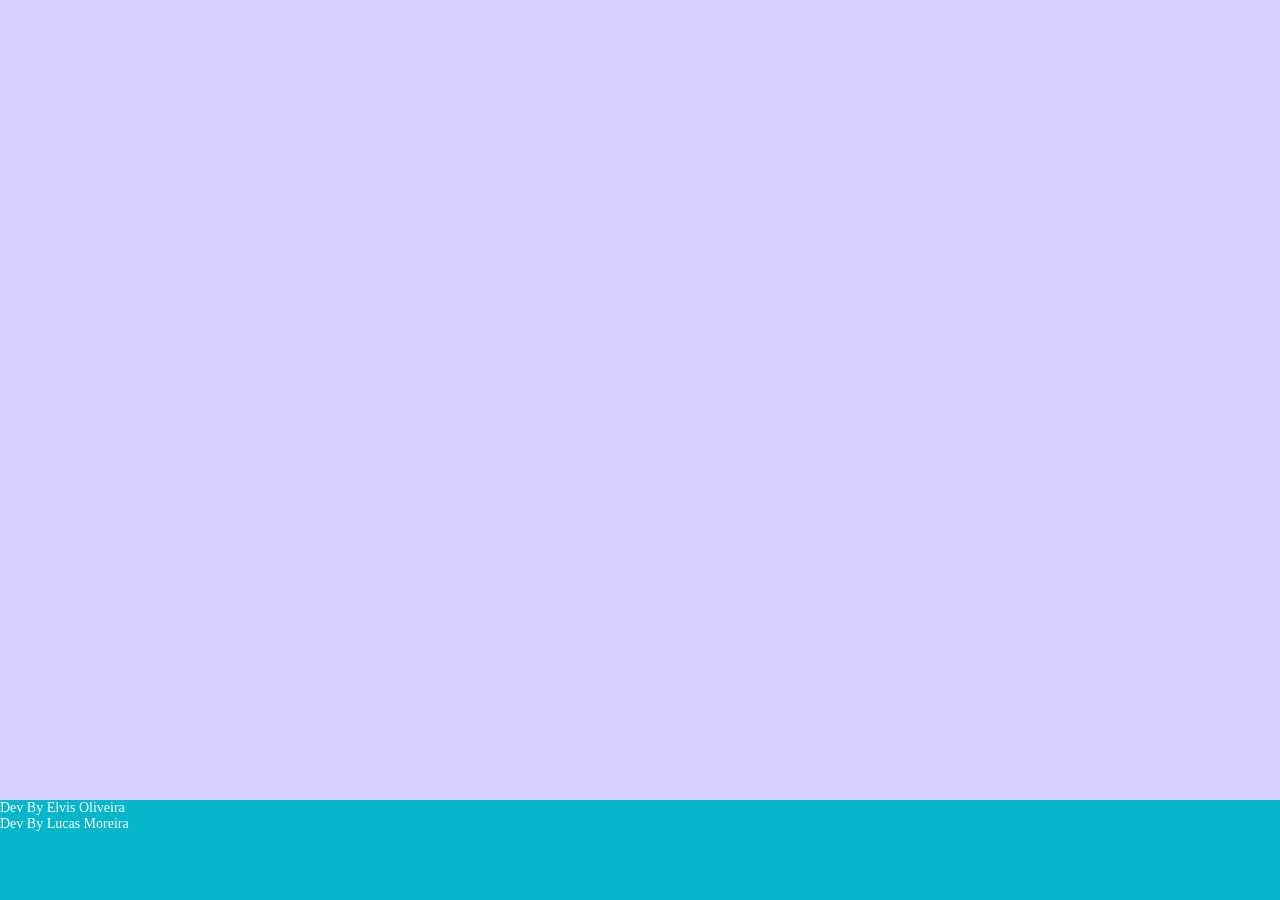
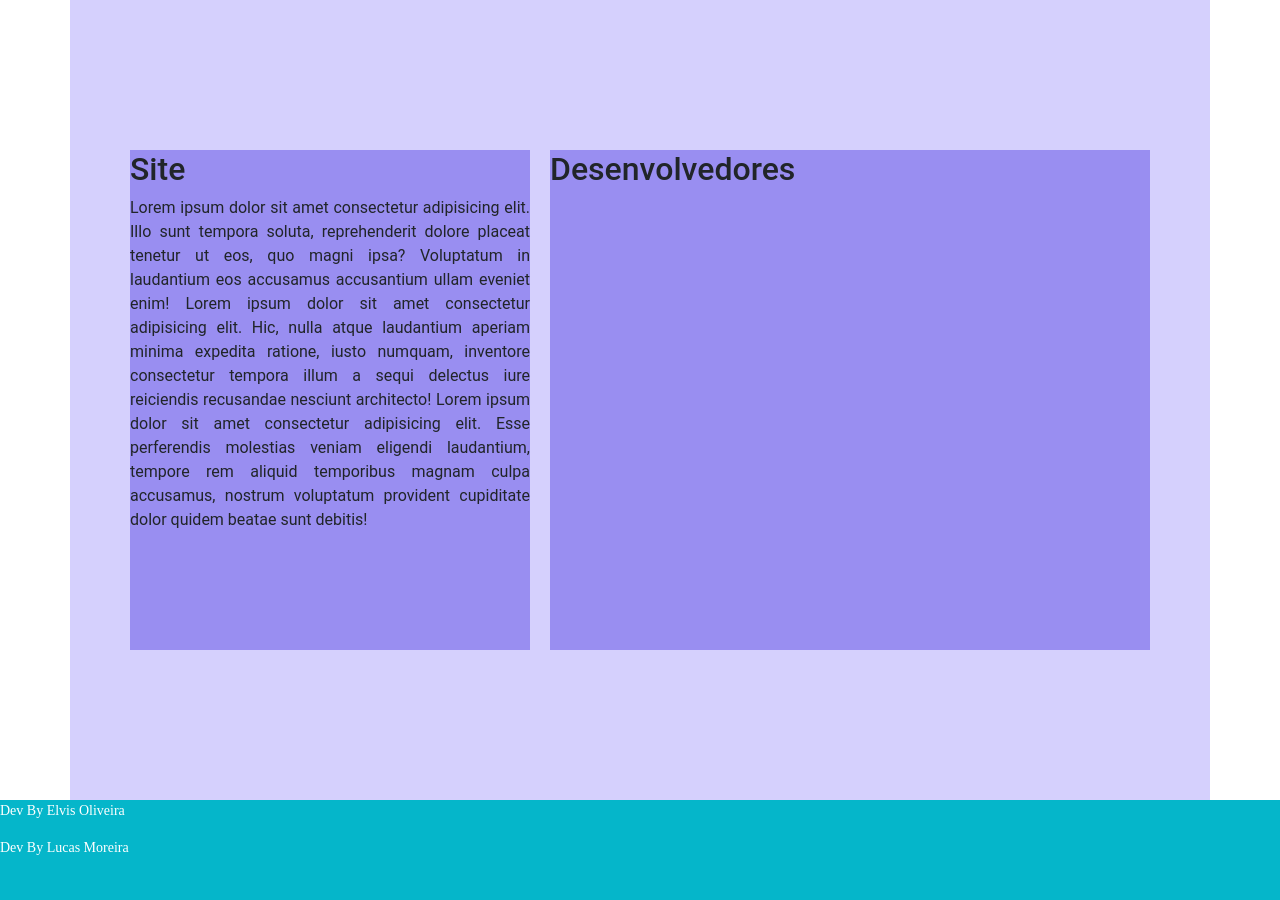
Before and after one commit to elvismota00/pagina_tcc, a PHP site: page /sobre.html in a window 1280 px wide. Run offline with PHP 8.4, Linux system fonts and the light colour scheme; some web fonts are replaced.

Commit message:
adicionando estrutura html na pagina sobre

```diff
--- a/sobre.css
+++ b/sobre.css
@@ -2,6 +2,11 @@
     padding: 0;
     margin: 0;
     box-sizing: border-box;
+}
+
+@font-face {
+    font-family: roboto;
+    src: url(fontes/roboto/Roboto-Regular.ttf);
 }
 
 .container {
@@ -10,6 +15,26 @@
     justify-content: center;
     background-color: #d5d0fd;
     align-items: center;
+    font-family: roboto;
+}
+
+.site {
+    width: 400px;
+    height: 500px;
+    margin-right: 10px;
+    background-color: #998ef1;
+    text-align: justify;
+}
+
+h2 {
+    margin-bottom: 20px;
+}
+
+.devs {
+    width: 600px;
+    height: 500px;
+    margin-left: 10px;
+    background-color: #998ef1;
 }
 
 footer {
--- a/sobre.html
+++ b/sobre.html
@@ -6,9 +6,21 @@
     <title>Sobre</title>
     <link rel="stylesheet" type="text/css" href="sobre.css">
     <link rel="icon" type="image/png" sizes="32x32" href="imagens/logo_acad2.png">
+    <link href="https://cdn.jsdelivr.net/npm/bootstrap@5.3.3/dist/css/bootstrap.min.css" rel="stylesheet" integrity="sha384-QWTKZyjpPEjISv5WaRU9OFeRpok6YctnYmDr5pNlyT2bRjXh0JMhjY6hW+ALEwIH" crossorigin="anonymous">
 </head>
 <body>
     <div class="container">
+        <div class="site">
+            <h2>Site</h2>
+            <p>Lorem ipsum dolor sit amet consectetur adipisicing elit. Illo sunt tempora soluta, reprehenderit dolore placeat tenetur ut eos, quo magni ipsa? Voluptatum in laudantium eos accusamus accusantium ullam eveniet enim! Lorem ipsum dolor sit amet consectetur adipisicing elit. Hic, nulla atque laudantium aperiam minima expedita ratione, iusto numquam, inventore consectetur tempora illum a sequi delectus iure reiciendis recusandae nesciunt architecto! Lorem ipsum dolor sit amet consectetur adipisicing elit. Esse perferendis molestias veniam eligendi laudantium, tempore rem aliquid temporibus magnam culpa accusamus, nostrum voluptatum provident cupiditate dolor quidem beatae sunt debitis!</p>
+        </div>
+
+        <div class="devs">
+            <h2>Desenvolvedores</h2>
+            <div class="dev_elvis">
+
+            </div>
+        </div>
 
     </div>
 
@@ -16,5 +28,7 @@
         <p>Dev By Elvis Oliveira</p>
         <p>Dev By Lucas Moreira</p>
     </footer>
+
+    <script src="https://cdn.jsdelivr.net/npm/bootstrap@5.3.3/dist/js/bootstrap.bundle.min.js" integrity="sha384-YvpcrYf0tY3lHB60NNkmXc5s9fDVZLESaAA55NDzOxhy9GkcIdslK1eN7N6jIeHz" crossorigin="anonymous"></script>
 </body>
 </html>
```
